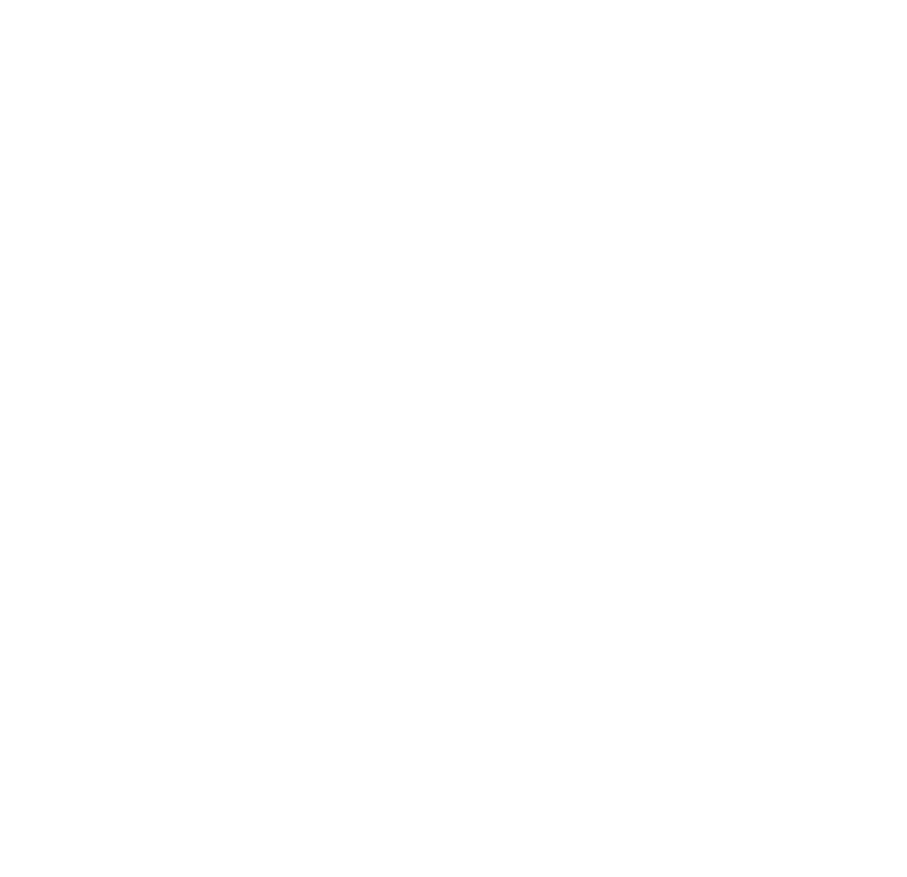
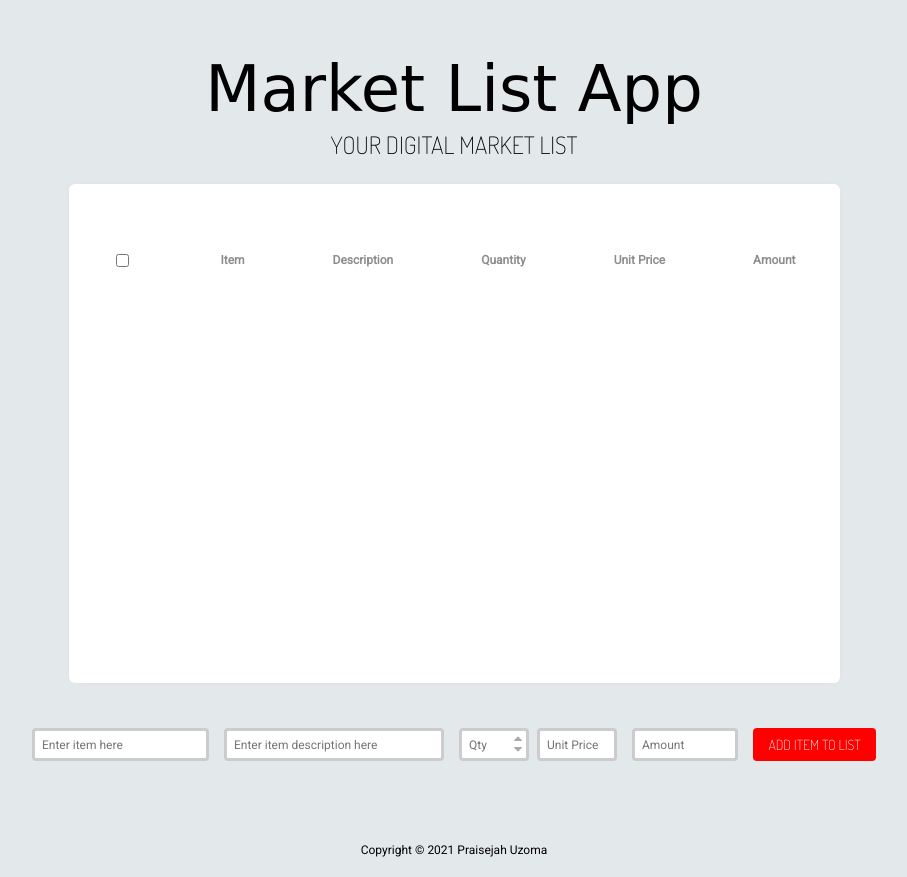
Before and after one commit to praisejahuzoma/BudgetBuddy, a plain HTML site: page index.html in a window 1280 px wide. Shown: the whole page, without its empty margins (186-1093 px from the left). Before the commit the page ends 800 px from the top, so only its background shows below. Drawn offline with Linux system fonts and the light colour scheme; a web font is replaced by a local one.

Commit message:
create market list calculator frontend

```diff
--- a/css/style.css
+++ b/css/style.css
@@ -0,0 +1,186 @@
+@import url('https://fonts.googleapis.com/css2?family=Boogaloo&family=Dosis:wght@200&family=Roboto&display=swap');
+
+body{
+    background: #E3E8EB;
+}
+.contanier{
+    display: flex;
+    justify-content: center;
+    align-items: center;
+    flex-direction: column;
+}
+.list-contanier{
+    width: 771px;
+    height: 499px;
+    background: #FFFFFF;
+    box-shadow: 0px 0px 10px -7px rgba(0, 0, 0, 0.25);
+    border-radius: 6px;
+}
+h1{
+    font-family: 'Boogaloo', cursive;
+    font-size: 64px;
+    font-weight: 400;
+    line-height: 76.1px;
+    top:47px;
+}
+h3{
+    font-family: 'Dosis', sans-serif;
+    font-weight:400;
+    font-size: 24px;
+    line-height: 30.34px;
+    text-align: center;
+    margin-top: -40px;
+    font-style: normal;
+
+}
+.list-input{
+    display: flex;
+    flex-direction: row;
+    justify-content: center;
+    margin-top: 2.813rem;
+    width: 859px;
+    height: 33px;
+    justify-content: space-around;
+}
+.item-input{
+    width: 177px;
+    height: 33px;
+    background: #FFFFFF;
+    border: 3px solid rgba(170, 170, 170, 0.6);
+    box-sizing: border-box;
+    border-radius: 4px;
+    font-family: 'Roboto', sans-serif;
+    font-weight: 400;
+    font-style: normal;
+    font-size: 12px;
+    line-height: 14.06px;
+    color: #AAAAAA;
+    padding: 0.438rem;
+
+}
+.item-input:focus-visible {
+    outline-offset: 0px;
+    outline: none;
+}
+.description-input{
+    width: 220px;
+    height: 33px;
+    background: #FFFFFF;
+    border: 3px solid rgba(170, 170, 170, 0.6);
+    box-sizing: border-box;
+    border-radius: 4px;
+    font-family: 'Roboto', sans-serif;
+    font-weight: 400;
+    font-style: normal;
+    font-size: 12px;
+    line-height: 14.06px;
+    color: #AAAAAA;
+    padding: 0.438rem;
+
+}
+.description-input:focus-visible {
+    outline-offset: 0px;
+    outline: none;
+}
+.qty-input{
+    width: 70px;
+    height: 33px;
+    background: #FFFFFF;
+    border: 3px solid rgba(170, 170, 170, 0.6);
+    box-sizing: border-box;
+    border-radius: 4px;
+    font-family: 'Roboto', sans-serif;
+    font-weight: 400;
+    font-style: normal;
+    font-size: 12px;
+    line-height: 14.06px;
+    color: #AAAAAA;
+    padding: 0.438rem;
+}
+.qty-input:focus-visible {
+    outline-offset: 0px;
+    outline: none;
+}
+.icon{
+    margin-left: -30px;
+    color: #AAAAAA;
+    font-size: 14px;
+    margin-top: 3px;
+}
+.down-icon{
+    margin-left: -23px;
+    margin-top: 14px;
+    color: #AAAAAA;
+    font-size: 14px;
+}
+.price-input{
+    width: 80px;
+    height: 33px;
+    background: #FFFFFF;
+    border: 3px solid rgba(170, 170, 170, 0.6);
+    box-sizing: border-box;
+    border-radius: 4px;
+    font-family: 'Roboto', sans-serif;
+    font-weight: 400;
+    font-style: normal;
+    font-size: 12px;
+    line-height: 14.06px;
+    color: #AAAAAA;
+    padding: 0.438rem;
+}
+.price-input:focus-visible {
+    outline-offset: 0px;
+    outline: none;
+}
+.amount-input{
+    width: 106px;
+    height: 33px;
+    background: #FFFFFF;
+    border: 3px solid rgba(170, 170, 170, 0.6);
+    box-sizing: border-box;
+    border-radius: 4px;
+    font-family: 'Roboto', sans-serif;
+    font-weight: 400;
+    font-style: normal;
+    font-size: 12px;
+    line-height: 14.06px;
+    color: #AAAAAA;
+    padding: 0.438rem;
+}
+.amount-input:focus-visible {
+    outline-offset: 0px;
+    outline: none;
+}
+.button{
+    font-family: 'Dosis', sans-serif;
+    width: 123px;
+    height: 33px;
+    font-weight: 600px;
+    font-size: 14px;
+    line-height: 17.7px;
+    color: #FFFFFF;
+    font-style: normal;
+    background-color: #FF0000;
+    border: none;
+    border-radius: 4px;
+    cursor: pointer;
+}
+
+.list-heading {
+    display: flex;
+    font-family: "Roboto", san-serif;
+    color: #8D8D8D;
+    font-size: 0.75rem;
+    align-items: center;
+    justify-content: space-around;
+    margin-top: 3.313rem;
+
+}
+.copyRight{
+    font-family: "Roboto", san-serif;
+    font-weight: 400;
+    font-style: normal;
+    font-size: 0.75rem;
+    line-height: 0.879rem;
+    margin-top: 70px;
+}
--- a/index.html
+++ b/index.html
@@ -3,10 +3,56 @@
 <head>
     <meta charset="UTF-8">
     <meta http-equiv="X-UA-Compatible" content="IE=edge">
+    <link rel="stylesheet" href="https://cdnjs.cloudflare.com/ajax/libs/font-awesome/4.7.0/css/font-awesome.min.css">
     <meta name="viewport" content="width=device-width, initial-scale=1.0">
-    <title>Market list calculator</title>
+    <link rel="stylesheet" href="css/style.css">
+    <title>Market List App</title>
 </head>
 <body>
+    <div class="contanier">
+        <!-- heading -->
+         <div>
+           <h1>Market List App</h1>
+           <h3>YOUR DIGITAL MARKET LIST</h3>
+         </div>
+         <!-- end of heading -->
 
+         <!-- list contanier -->
+          <div class="list-contanier">
+            <div class="list-heading">
+                <input type="checkbox" name="selectAll" id="selectAll">
+                <h4>Item</h4>
+                <h4>Description</h4>
+                <h4>Quantity</h4>
+                <h4>Unit Price</h4>
+                <h4>Amount</h4>
+            </div>
+          </div>
+         <!-- end of list-contanier -->
+
+         <!-- list input -->
+          <div class="list-input">
+            <input type="text" class="item-input" placeholder="Enter item here">
+            <input type="text" class="description-input" placeholder="Enter item description here">
+            <input type="text" class="qty-input" placeholder="Qty" >
+            <!-- icon -->
+            <span class="icon"><i class="fa fa-caret-up"></i></span>
+            <span class="down-icon"><i class="fa fa-caret-down"></i></span>
+            <!-- end of icon -->
+            <input type="text" class="price-input" placeholder="Unit Price">
+            <input type="text" class="amount-input" placeholder="Amount">
+            <button class="button">ADD ITEM TO LIST</button>
+          </div>
+         <!-- end of list input -->
+
+         <!-- copy right -->
+          <div class="copyRight">
+            <p>Copyright &copy; <span class="year"></span> Praisejah Uzoma</p>
+          </div>
+         <!-- end of copy right -->
+    </div>
+
+
+    <script src="js/script.js"></script>
 </body>
 </html>
--- a/js/script.js
+++ b/js/script.js
@@ -0,0 +1,7 @@
+// copy right
+
+const year = new Date().getFullYear();
+const yearText = document.querySelector('.year');
+yearText.innerHTML = year;
+
+// end of copy right
```
